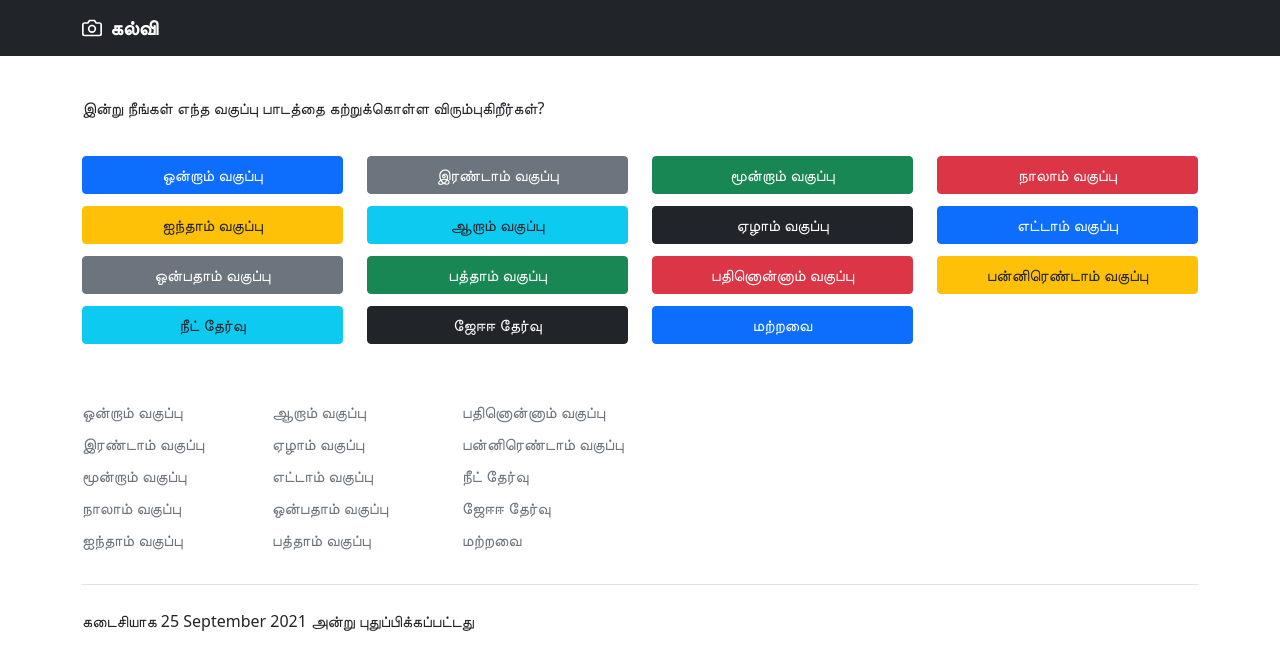
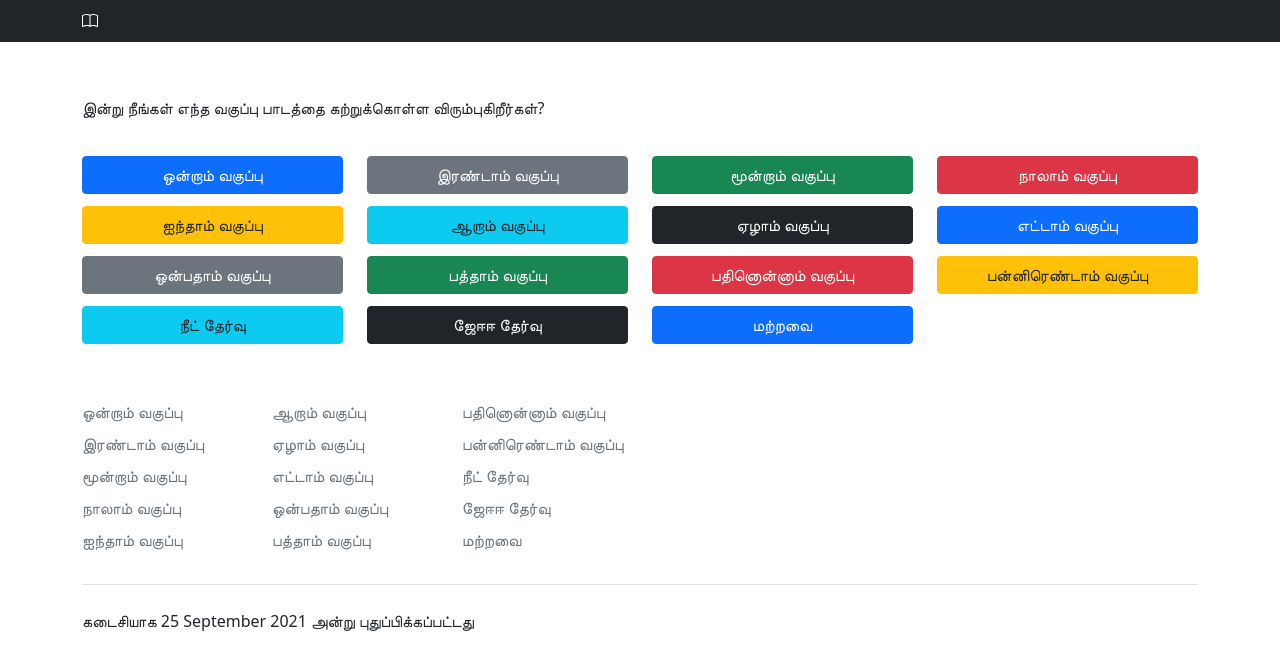
Before and after one commit to kalvitv/kalvitv.github.io, a Jekyll site: the page built from index.html, in a window 1280 px wide. Shown: the top 670 px of the page. Built offline with Jekyll 4.4.1, drawn with Linux system fonts in a browser that asks for light colours.

```diff
--- a/_layouts/default.html
+++ b/_layouts/default.html
@@ -25,12 +25,12 @@
     <div class="navbar navbar-expand-md navbar-dark fixed-top bg-dark">
       <div class="container">
         <a href="{{ '/' | absolute_url }}" class="navbar-brand d-flex align-items-center">
-          <svg xmlns="http://www.w3.org/2000/svg" width="20" height="20" fill="none" stroke="currentColor"
-          stroke-linecap="round" stroke-linejoin="round" stroke-width="2" aria-hidden="true" class="me-2"
-          viewBox="0 0 24 24"><path d="M23 19a2 2 0 0 1-2 2H3a2 2 0 0 1-2-2V8a2 2 0 0 1 2-2h4l2-3h6l2 3h4a2 2 0 0 1 2 2z"/>
-          <circle cx="12" cy="13" r="4"/></svg>
-          <strong>கல்வி {{site.data.main.ClassLabel[page.classno].label}}</strong>
+          <svg xmlns="http://www.w3.org/2000/svg" width="16" height="16" fill="currentColor" class="bi bi-book" viewBox="0 0 16 16">
+            <path d="M1 2.828c.885-.37 2.154-.769 3.388-.893 1.33-.134 2.458.063 3.112.752v9.746c-.935-.53-2.12-.603-3.213-.493-1.18.12-2.37.461-3.287.811V2.828zm7.5-.141c.654-.689 1.782-.886 3.112-.752 1.234.124 2.503.523 3.388.893v9.923c-.918-.35-2.107-.692-3.287-.81-1.094-.111-2.278-.039-3.213.492V2.687zM8 1.783C7.015.936 5.587.81 4.287.94c-1.514.153-3.042.672-3.994 1.105A.5.5 0 0 0 0 2.5v11a.5.5 0 0 0 .707.455c.882-.4 2.303-.881 3.68-1.02 1.409-.142 2.59.087 3.223.877a.5.5 0 0 0 .78 0c.633-.79 1.814-1.019 3.222-.877 1.378.139 2.8.62 3.681 1.02A.5.5 0 0 0 16 13.5v-11a.5.5 0 0 0-.293-.455c-.952-.433-2.48-.952-3.994-1.105C10.413.809 8.985.936 8 1.783z"/>
+          </svg>
+          {% if page.classno == "" %}<strong class="ms-2">கல்வி</strong>{% endif %}
         </a>
+        <strong class="ms-2">{{site.data.main.ClassLabel[page.classno].label}}</strong>
         <button class="navbar-toggler" type="button" data-bs-toggle="collapse" data-bs-target="#navbarHeader"
         aria-controls="navbarHeader" aria-expanded="false" aria-label="Toggle navigation">
           <span class="navbar-toggler-icon"></span>
```
